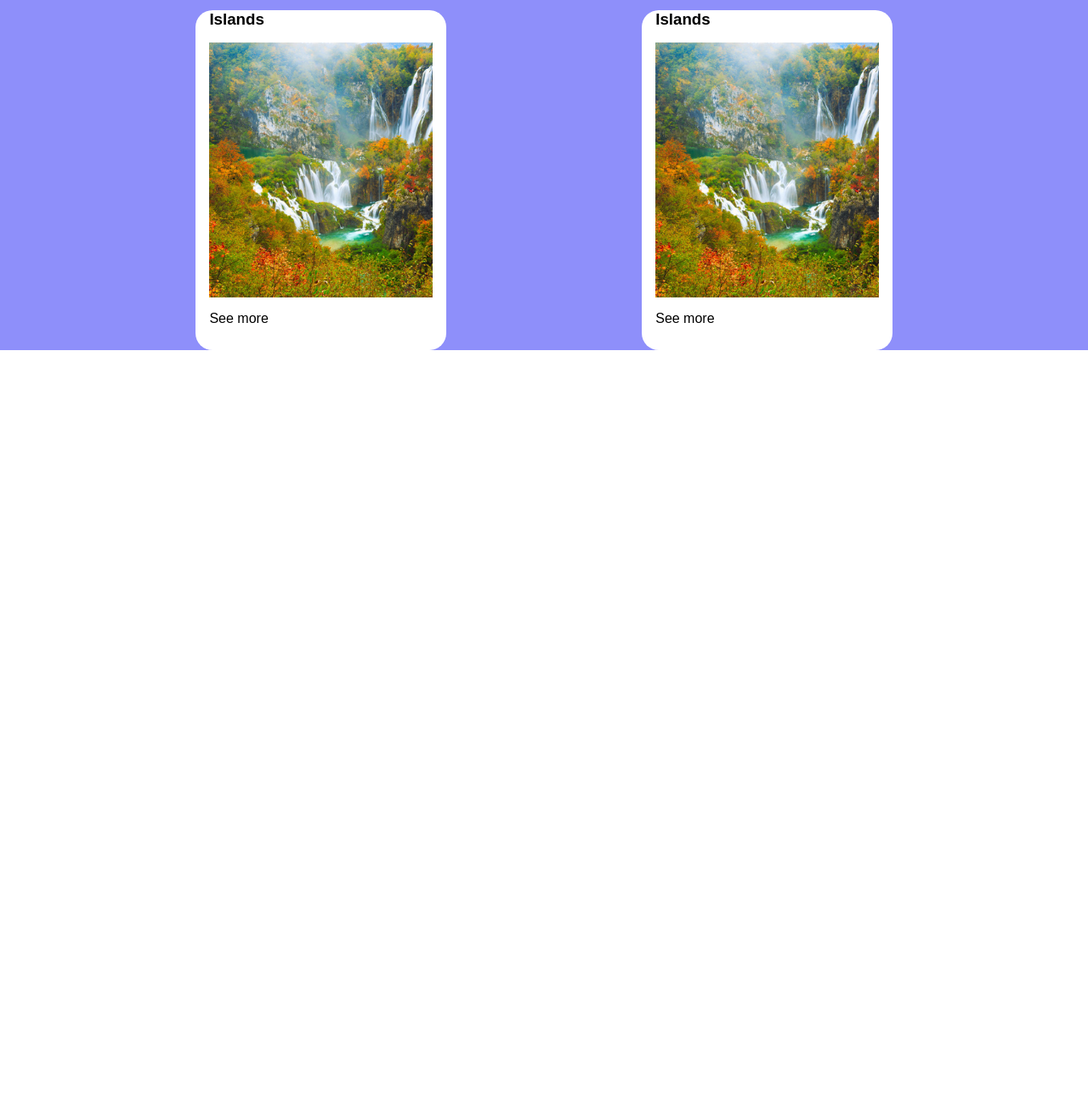
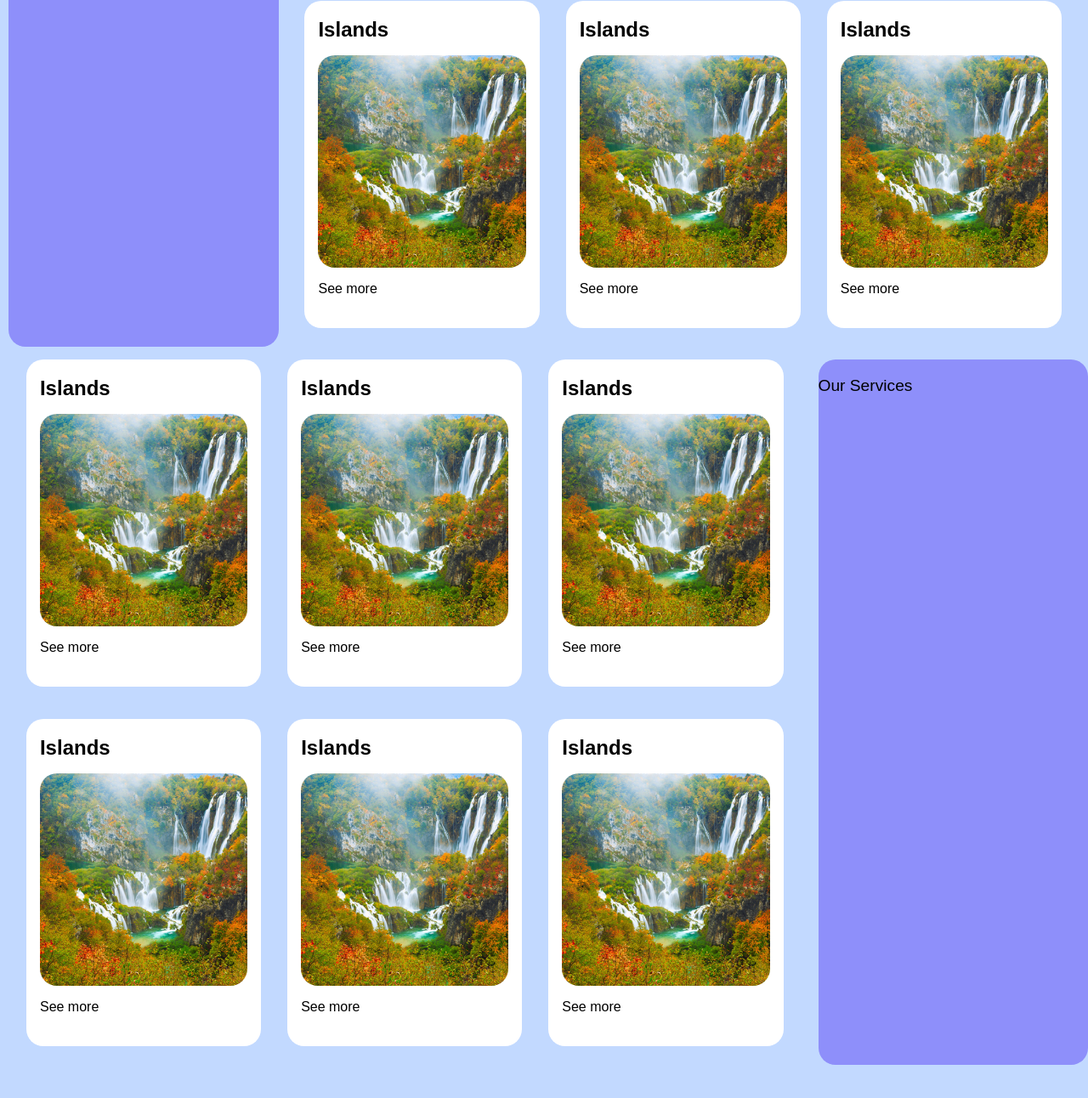
Before and after one commit to Bhoomi-18/Project-CodSoft, a plain HTML site: page index.html in a window 1280 px wide. Shown: the part 1166-2458 px from the top of the page at 85% size. Before the commit the page ends 1578 px from the top, so only its background shows below. Drawn offline with Linux system fonts and the light colour scheme.

Commit message:
Columns added

```diff
--- a/index.html
+++ b/index.html
@@ -30,51 +30,53 @@
 
     <div class="content">
         <div class="about">
-            <h2>About Us</h2>
+            <h1>About Us</h1>
             <p>Lorem ipsum dolor sit amet consectetur adipisicing elit. Rerum in laborum sapiente quis laboriosam totam, vero itaque amet natus cumque est. Nesciunt architecto libero voluptatem reiciendis, praesentium tempora ad unde! Lorem, ipsum dolor sit amet consectetur adipisicing elit. Natus porro est aspernatur excepturi? Repellendus nam suscipit alias, mollitia pariatur modi impedit animi, dignissimos voluptate laboriosam fugiat itaque excepturi adipisci ex. Lorem ipsum dolor sit amet consectetur adipisicing elit. Expedita perferendis id maiores, quas itaque ullam error exercitationem provident autem. Voluptatem saepe iste, ducimus exercitationem consectetur illo optio pariatur. Ipsam, necessitatibus. Lorem, ipsum dolor sit amet consectetur adipisicing elit. Non et voluptates saepe, doloremque perspiciatis expedita voluptatum accusamus sed. At libero quasi tempore magni sed, omnis voluptate reiciendis soluta. Reprehenderit, optio!</p>
         </div>
 
         <div class="tour">
-            <h2>Tour</h2>
+            <div class="tourname">
+                Tour Packages
+            </div>
             <div class="places">
                 <div class="box">
                     <div class="boxx">
-                        <h3>Islands</h3>
+                        <h2>Islands</h2>
                         <div class="tour-img" style="background-image: url(travel6.jpeg);"></div>
                         <p>See more</p>
                     </div>
                 </div>
                 <div class="box">
                     <div class="boxx">
-                        <h3>Islands</h3>
+                        <h2>Islands</h2>
                         <div class="tour-img" style="background-image: url(travel6.jpeg);"></div>
                         <p>See more</p>
                     </div>
                 </div>
                 <div class="box">
                     <div class="boxx">
-                        <h3>Islands</h3>
+                        <h2>Islands</h2>
                         <div class="tour-img" style="background-image: url(travel6.jpeg);"></div>
                         <p>See more</p>
                     </div>
                 </div>
                 <div class="box">
                     <div class="boxx">
-                        <h3>Islands</h3>
+                        <h2>Islands</h2>
                         <div class="tour-img" style="background-image: url(travel6.jpeg);"></div>
                         <p>See more</p>
                     </div>
                 </div>
                 <div class="box">
                     <div class="boxx">
-                        <h3>Islands</h3>
+                        <h2>Islands</h2>
                         <div class="tour-img" style="background-image: url(travel6.jpeg);"></div>
                         <p>See more</p>
                     </div>
                 </div>
                 <div class="box">
                     <div class="boxx">
-                        <h3>Islands</h3>
+                        <h2>Islands</h2>
                         <div class="tour-img" style="background-image: url(travel6.jpeg);"></div>
                         <p>See more</p>
                     </div>
@@ -82,6 +84,56 @@
 
             </div>
         </div>
+
+        <div class="tour">
+            <div class="places">
+                <div class="box">
+                    <div class="boxx">
+                        <h2>Islands</h2>
+                        <div class="tour-img" style="background-image: url(travel6.jpeg);"></div>
+                        <p>See more</p>
+                    </div>
+                </div>
+                <div class="box">
+                    <div class="boxx">
+                        <h2>Islands</h2>
+                        <div class="tour-img" style="background-image: url(travel6.jpeg);"></div>
+                        <p>See more</p>
+                    </div>
+                </div>
+                <div class="box">
+                    <div class="boxx">
+                        <h2>Islands</h2>
+                        <div class="tour-img" style="background-image: url(travel6.jpeg);"></div>
+                        <p>See more</p>
+                    </div>
+                </div>
+                <div class="box">
+                    <div class="boxx">
+                        <h2>Islands</h2>
+                        <div class="tour-img" style="background-image: url(travel6.jpeg);"></div>
+                        <p>See more</p>
+                    </div>
+                </div>
+                <div class="box">
+                    <div class="boxx">
+                        <h2>Islands</h2>
+                        <div class="tour-img" style="background-image: url(travel6.jpeg);"></div>
+                        <p>See more</p>
+                    </div>
+                </div>
+                <div class="box">
+                    <div class="boxx">
+                        <h2>Islands</h2>
+                        <div class="tour-img" style="background-image: url(travel6.jpeg);"></div>
+                        <p>See more</p>
+                    </div>
+                </div>
+            </div>
+            <div class="tourname">
+                Our Services
+            </div>
+        </div>
     </div>
 </body>
 </html>
--- a/style.css
+++ b/style.css
@@ -47,7 +47,7 @@
 }
 
 .content{
-    height: 800px;
+    height: 2000px;
     background-color: #C2D9FF;
 }
 
@@ -63,27 +63,47 @@
     padding-bottom: 10px;
 }
 
+/* tour */
+
+.tour{
+    display: flex;
+}
+
+.tourname{
+    height: 795px;
+    width: 25%;
+    background-color: #8e8ffa;
+    color: black;
+    font-size: larger;
+    padding: 20px 0px 15px;
+    margin-top: 15px;
+    margin-left: 10px;
+    border-radius: 20px;
+}
+
 .places{
     display: flex;
     flex-wrap: wrap;
+    width: 75%;
     justify-content: space-evenly;
-    background-color: #8e8ffa;
+    /* background-color: #8e8ffa; */
 }
 
 .box{
-    height: 400px;
-    width: 23%;
+    height: 350px;
+    width: 29%;
     background-color: white;
-    padding: 20px 0ps 15px;
+    padding: 20px 0px 15px;
     margin-top: 15px;
     border-radius: 20px;
 }
 
 .tour-img{
-    height: 300px;
+    height: 250px;
     background-size: cover;
     margin-top: 1rem;
     margin-bottom: 1rem;
+    border-radius: 20px;
 }
 
 .boxx{
```
